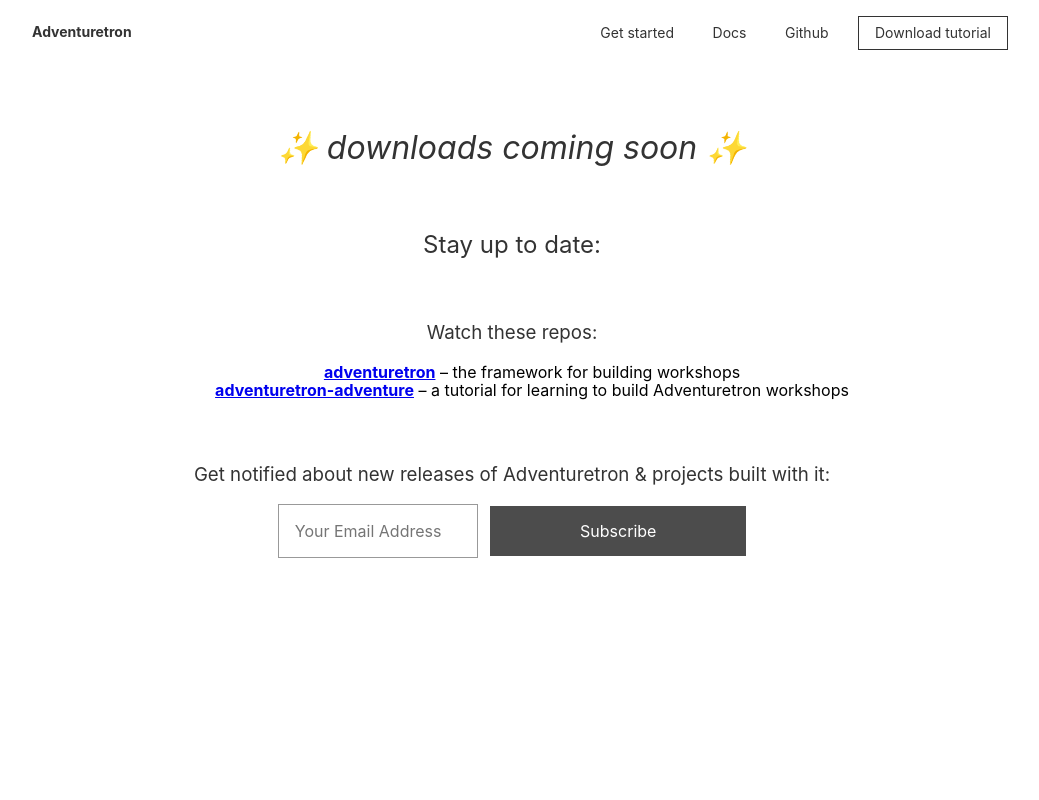
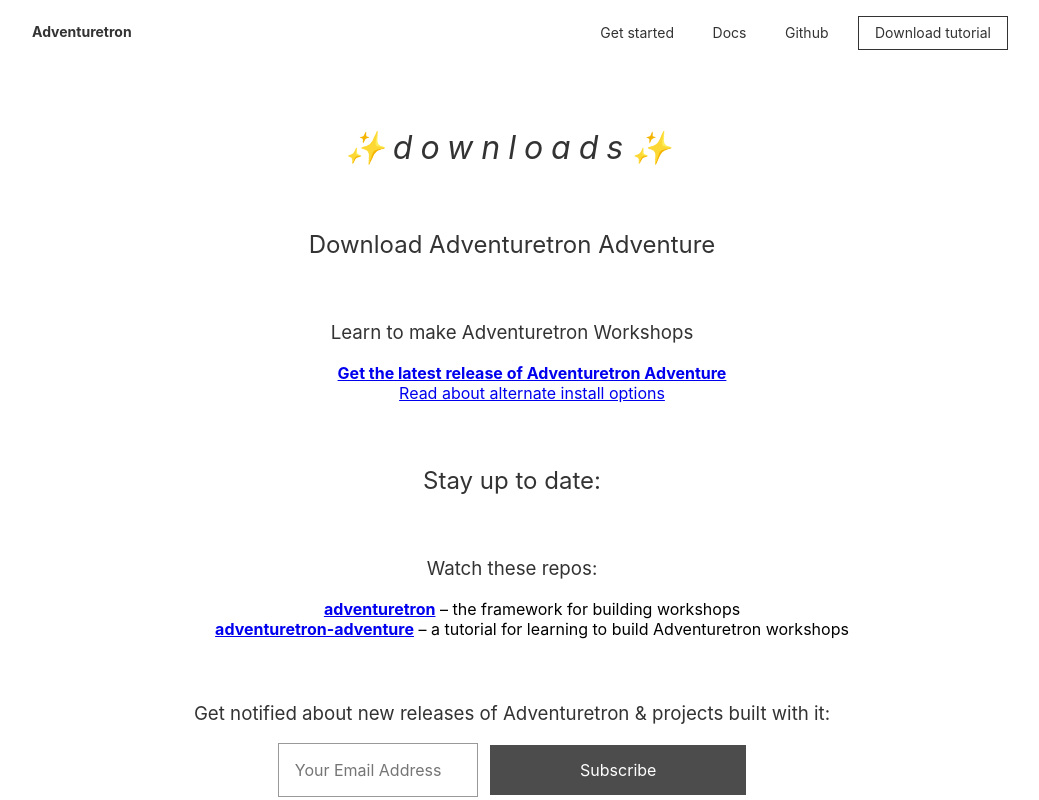
Before and after one commit to adventuretron/adventuretron.org, a website: page download/index.html in a window 1280 px wide. Shown: the whole page, without its empty margins (128-1167 px from the left). Drawn offline with nearby package versions, Linux system fonts and the light colour scheme.

Commit message:
update downloads page

```diff
--- a/download/index.html
+++ b/download/index.html
@@ -20,11 +20,23 @@
     </div>
   </nav>
   <div class="tc mt5">
-    <h1 class="fw4 dark-gray"><i>✨ downloads coming soon ✨</i></h1>
+    <h1 class="fw4 dark-gray tracked-mega"><i>✨downloads✨</i></h1>
+    <h2 class="fw4 mt5 dark-gray">Download Adventuretron Adventure</h2>
+
+    <h3 class="fw4 mt5 dark-gray">Learn to make Adventuretron Workshops</h3>
+    <ul class="list lh-title">
+      <li>
+        <a href="https://github.com/adventuretron/adventuretron-adventure/releases/latest"><b>Get the latest release of Adventuretron Adventure</b></a>
+      </li>
+      <li>
+        <a href="https://github.com/adventuretron/adventuretron-adventure">Read about alternate install options</a>
+      </li>
+    </ul>
+
     <h2 class="fw4 mt5 dark-gray">Stay up to date:</h2>
 
     <h3 class="fw4 mt5 dark-gray">Watch these repos:</h3>
-    <ul class="list">
+    <ul class="list lh-title">
       <li>
         <a href="https://github.com/adventuretron/adventuretron"><b>adventuretron</b></a> – the framework for building workshops
       </li>
--- a/package.json
+++ b/package.json
@@ -4,6 +4,7 @@
   "description": "Website for Adventuretron",
   "main": "index.js",
   "scripts": {
+    "start": "budo",
     "deploy": "staticland deploy . -d adventuretron.org"
   },
   "author": "sethvincent",
```
